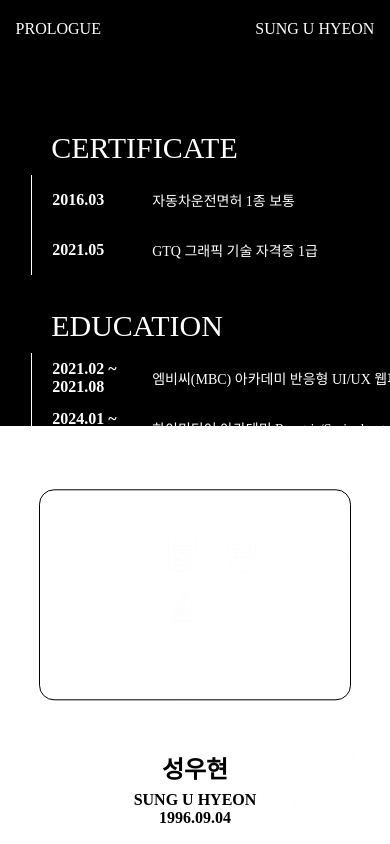
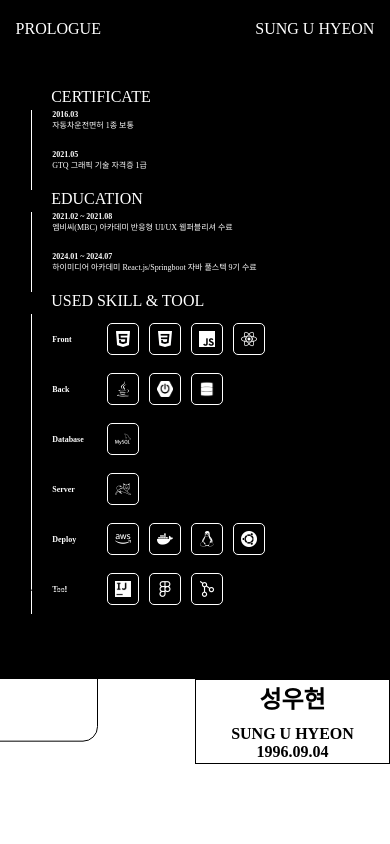
Before and after one commit to sunguh0904/sunguh0904.github.io, a React (Create React App) app: page / in a window 390 px wide. Shown: the part 840-1684 px from the top of the page. Built offline with nearby package versions, Linux system fonts and the light colour scheme.

Commit message:
#21 feat 프롤로그 모바일 페이지 summary 모바일 구현

```diff
--- a/src/css/prologue.css
+++ b/src/css/prologue.css
@@ -42,7 +42,7 @@
 }
 
 .profile-img {
-    width: 100%;
+    width: 80%;
     max-width: 400px;
     height: 40%;
     position: absolute;
@@ -50,7 +50,6 @@
     left: 50%;
     transform: translate(-50%, -70%);
     border-radius: 15px;
-    /* box-shadow: 0 10px 20px rgba(0, 0, 0, 0.19), 0 6px 6px rgba(0, 0, 0, 0.23); */
     border: 1px solid #000;
     /* background-image: url(); */
     background-size: 400px 400px;
@@ -67,16 +66,13 @@
 }
 
 .profile-ko-name {
-    font-size: 32px;
-    margin-bottom: 20px;
+    font-size: 2em;
+    margin-bottom: 15%;
 }
 
-.profile-eng-name {
-    font-size: 20px;
-}
-
+.profile-eng-name,
 .profile-birth-date {
-    font-size: 20px;
+    font-size: 1.3em;
 }
 
 /* summary =================================================================================================================================== */
@@ -142,7 +138,7 @@
 /* mobile =================================================================================================================================== */
 @media (max-width: 800px) {
     .prologue-wrap {
-        background: linear-gradient(180deg, #000 50%, #fff 50%);
+        background: linear-gradient(180deg, #000 80%, #fff 20%);
     }
 
     .prologue-content {
@@ -161,22 +157,27 @@
     }
 
     .profile-wrap {
-        height: 50vh;
+        height: 20vh;
         width: 100%;
+        display: flex;
     }
 
     .profile-img {
-        width: 80%;
-        height: 50%;
+        height: 90%;
+        width: 40%;
+        border: 1px solid #000;
+        top: 10%;
+        left: 5%;
+        /* transform: translateY(-50%); */
     }
 
     .profile-info {
-        position: absolute;
-        bottom: 5%;
-        left: 50%;
-        transform: translate(-50%, 0);
-        text-align: center;
-        font-weight: bold;
+        height: 50%;
+        width: 50%;
+        border: 1px solid #000;
+        top: 0;
+        right: 0;
+        transform: initial;
     }
 
     .profile-ko-name {
@@ -190,9 +191,63 @@
     }
 
     .summary-wrap {
-        height: 50vh;
+        height: 80vh;
         width: 100%;
 
     }
 
+    .summary-content {
+        width: 100%;
+        height: 300px;
+        position: absolute;
+        top: 10%;
+        left: 8%;
+        display: flex;
+        flex-direction: column;
+        justify-content: space-between;
+    }
+
+    .summary-title {
+        font-size: 1em;
+        margin-bottom: 1%;
+    }
+
+    .summary-discription {
+        font-size: .5em;
+    }
+
+    .summary-certifiacte .summary-discription li,
+    .summary-education .summary-discription li {
+        height: 40px;
+        /* display: flex; */
+        flex-direction: column;
+        align-items: start;
+    }
+
+    .summary-position {
+        font-size: 1em;
+        font-weight: bold;
+        /* width: 50px; */
+    }
+
+    .summary-skill .summary-position {
+        width: 50px;
+    }
+
+    .summary-skill img {
+        width: 16px;
+        height: 16px;
+    }
+
+    .img-border {
+        border: 1px solid #fff;
+        border-radius: 5px;
+        width: 32px;
+        height: 32px;
+        margin: 0 5px;
+        display: flex;
+        justify-content: center;
+        align-items: center;
+    }
+
 }
```
